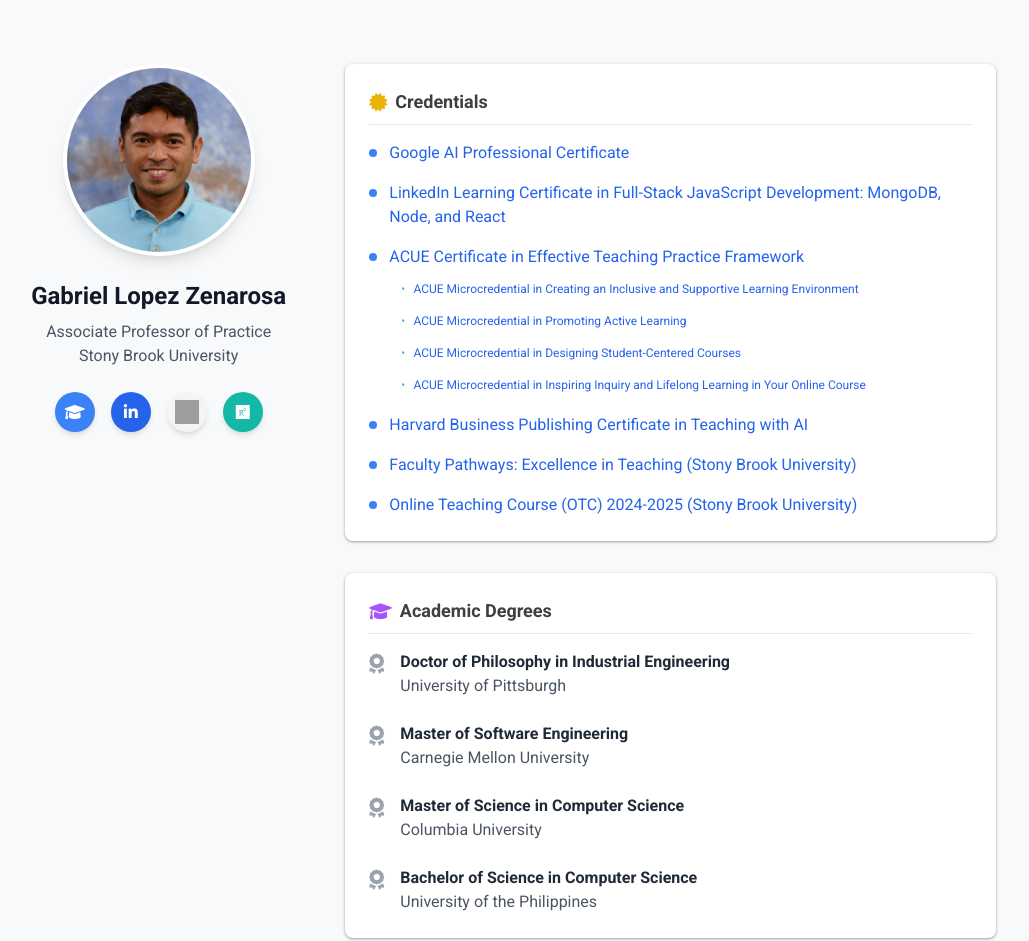
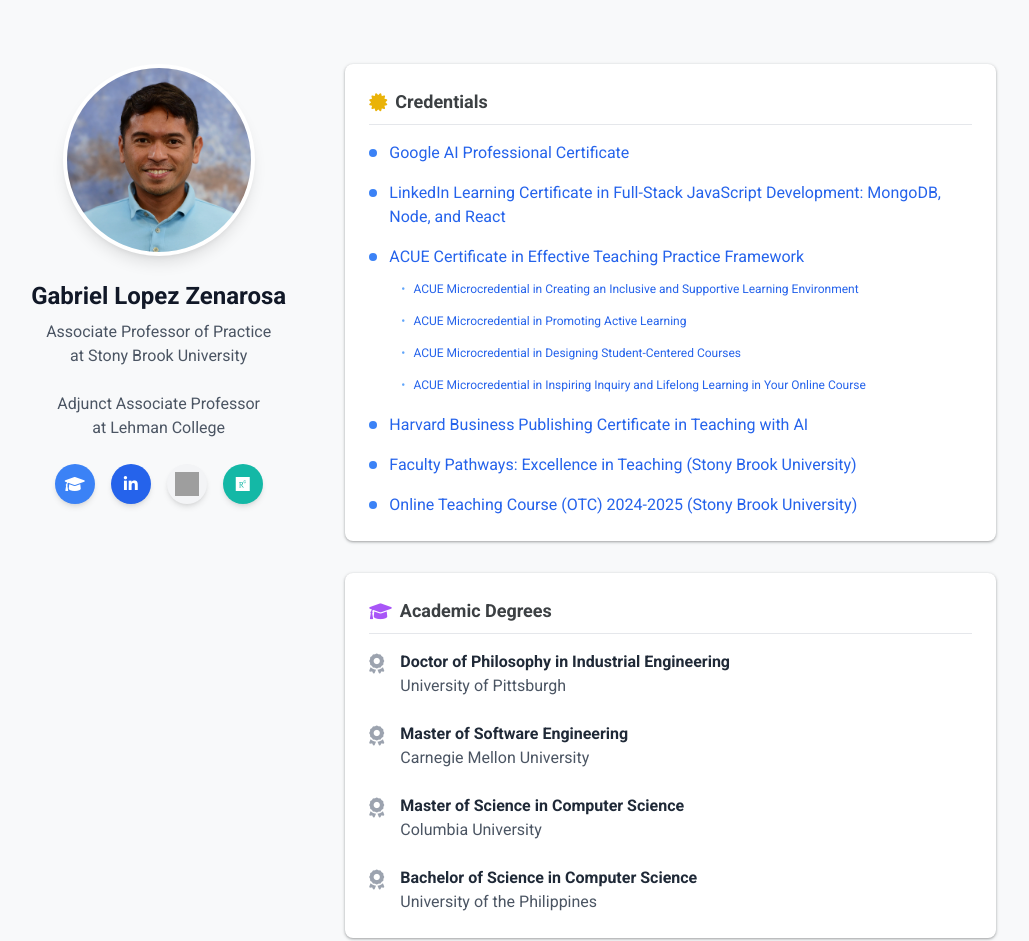
Before and after one commit to zenarosa/zenarosa.github.io, a plain HTML site: page index.html in a window 1280 px wide. Shown: the top 941 px of the page, without its empty margins (140-1169 px from the left). Drawn offline with nearby package versions, Linux system fonts and the light colour scheme; grey boxes are pictures that could not be loaded.

Commit message:
Revise profile information for Gabriel Lopez Zenarosa
Updated job titles and affiliations in the profile section.

```diff
--- a/index.html
+++ b/index.html
@@ -49,7 +49,8 @@
                          onerror="this.onerror=null; this.src='https://ui-avatars.com/api/?name=Gabriel+Zenarosa&background=e8f0fe&color=1a73e8&size=256';">
                 </div>
                 <h1 class="text-2xl font-bold text-gray-900 mb-2">Gabriel Lopez Zenarosa</h1>
-                <p class="text-gray-600 mb-6 px-4">Associate Professor of Practice<br>Stony Brook University</p>
+                <p class="text-gray-600 mb-6 px-4">Associate Professor of Practice<br>at Stony Brook University</p>
+                <p class="text-gray-600 mb-6 px-4">Adjunct Associate Professor<br>at Lehman College</p>
 
                 <!-- Social Links -->
                 <div class="flex flex-wrap justify-center gap-4 mb-8">
```
